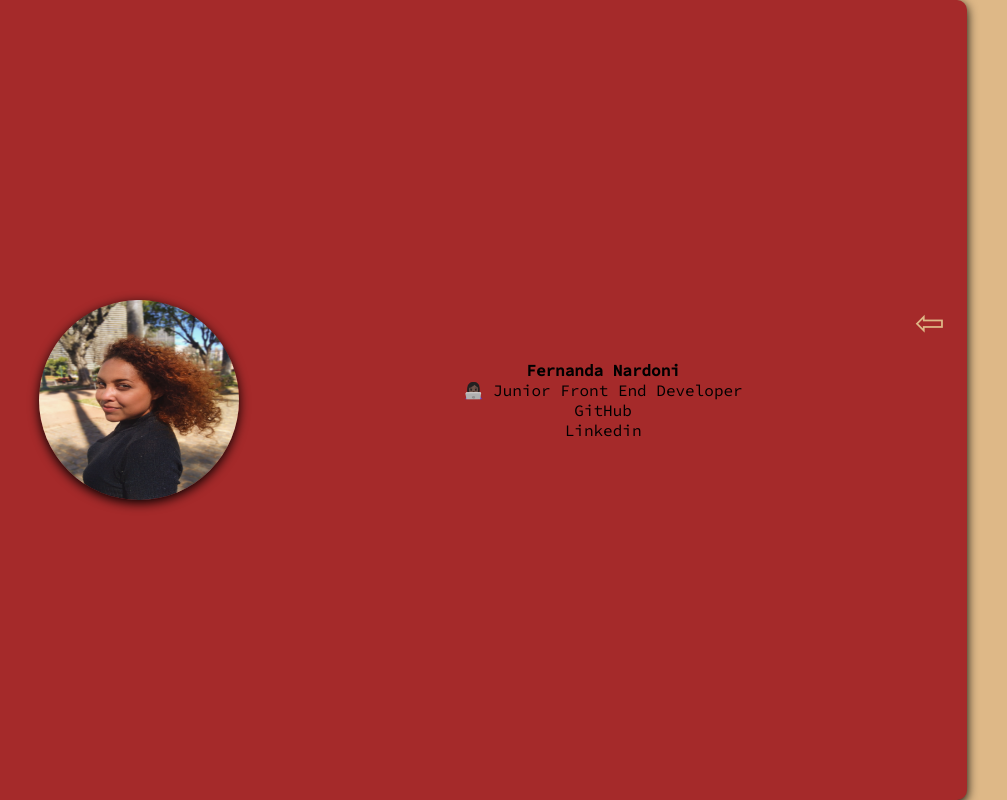
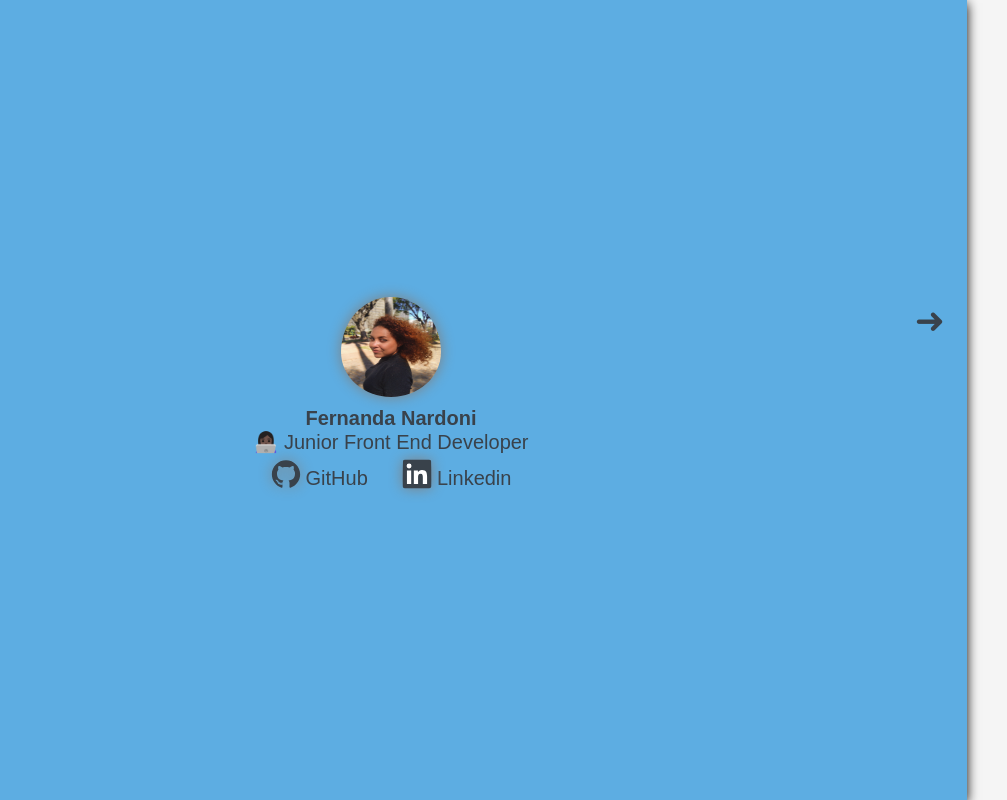
Before and after one commit to fernandanardoni/git-class, a plain HTML site: page index.html in a window 1280 px wide. Shown: the whole page, without its empty margins (185-1192 px from the left). Drawn offline with Linux system fonts and the light colour scheme; a web font is replaced by a local one.

Commit message:
layout and color changes

```diff
--- a/index.html
+++ b/index.html
@@ -11,33 +11,55 @@
 
 <body>
     <input type="checkbox" name="toggle-arrow" id="toggle-arrow">
-    <label for="toggle-arrow">&#8678</label>
+    <label for="toggle-arrow">&#10140</label>
 
     <div class="presentation">
-        <img src="./img/profile.jpeg" alt="profile">
+
         <span>
+            <img src="./img/profile.jpeg" alt="profile">
             <strong>Fernanda Nardoni</strong>
             <p> 👩🏿‍💻 Junior Front End Developer</p>
-            <a href="#">GitHub</a>
-            <a href="#">Linkedin</a>
+            <div class="links">
+                <a href="#" alt="github">
+                    <img src="./img/github-original.svg"  alt="">
+                GitHub</a>
+                <a href="#">
+                    <img src="./img/linkedin-original.svg" alt="">
+                Linkedin</a>
+            </div>
         </span>
     </div>
 
     <div class="features">
+
         <details>
-            <summary>Java Script</summary>
-            <p>React</p>
-            <p>ES6</p>
+            <summary> HTML5 </summary>
+            <p>JQuery</p>
         </details>
 
         <details>
-            <summary>
-
-            CSS
-        </summary>
+            <summary> CSS3 </summary>
             <p>SASS</p>
             <p>BEM</p>
+            <p>Chakra UI</p>
         </details>
+
+        <details>
+            <summary>Java Script</summary>
+            <p>DOM manipulation</p>
+            <p>Handling events</p>
+            <p>ES6</p>
+            <p>SPA</p>
+
+        </details>
+
+        <details>
+            <summary> Frameworks JS </summary>
+            <p>React</p>
+            <p>Next.js</p>
+            <p>styled-components</p>
+        </details>
+
 
     </div>
 </body>
--- a/style.css
+++ b/style.css
@@ -1,4 +1,6 @@
 @import url('https://fonts.googleapis.com/css2?family=Source+Code+Pro:wght@400;500&display=swap');
+@import url('//db.onlinewebfonts.com/c/961a181da27e7cbc072ec2fb5bbfe2a9?family=Circular+Std+Bold');
+@import url('//db.onlinewebfonts.com/c/860c3ec7bbc5da3e97233ccecafe512e?family=Circular+Std+Book');
 
 * {
     margin: 0;
@@ -10,8 +12,10 @@ html, body {
     width: 100%;
     box-sizing: border-box;
     display: flex;
-    font-family: 'Source Code Pro', sans-serif;
-    background: burlywood;
+    font-family: "Circular Std Book", sans-serif;
+    background: whitesmoke;
+    color: #39424b;
+    font-size: 20px;
 }
 
 input {
@@ -26,12 +30,12 @@ input, label {
 
 label {
     font-size: 36px;
-    color: #deb887;
-    transform: 0.2s;
+    color: #39424b;
+    cursor: pointer;
 }
 
 label:hover {
-    font-size: 40px;
+    font-size: 37px;
 }
 
 input:checked~label {
@@ -52,47 +56,58 @@ input:checked~.features {
     display: flex;
     align-items: center;
     justify-content: space-evenly;
-    border-radius: 0 10px 10px 0;
-    background: brown;
+    /* border-radius: 0 10px 10px 0; */
+    background:#5DADE2;
     box-shadow: 0px 3px 11px 0px #000000 ;
 
-}
-
-.presentation img {
-    height: 200px;
-    width: 200px;
-    border-radius: 50%;
-    box-shadow: 0px 3px 11px 0px #000000;
-}
-
-.presentation img:hover {
-    height: 205px;
-    width: 205px;
 }
 
 .presentation span {
     display: flex;
     flex-direction: column;
     align-items: center;
-
 }
 
-.presentation span a {
-    text-decoration: none;
-    color: black;
+.presentation span img {
+    height: 100px;
+    width: 100px;
+    border-radius: 50%;
+    padding-bottom: 10px;
+    filter: drop-shadow(0 0 0.35rem gray);
+    /* box-shadow: 0px 3px 11px 0px #000000; */
 }
 
-.presentation span a:hover {
-    color: #deb887;
+.presentation img:hover {
+    height: 105px;
+    width: 105px;
 }
 
+.presentation span .links a {
+    display: flex;
+    align-items: center;
+    text-decoration: none;
+    color: #39424b;
+}
+
+.presentation span .links a img{
+    width: 30px;
+    padding-right: 5px;
+}
+
+.links {
+    height: 50px;
+    width: 100%;
+    display: flex;
+    align-items: center;
+    justify-content: space-around;
+}
 
 .features {
     display: none;
     width: 50%;
     flex-direction: column;
     align-items: center;
-    justify-content: space-around;
+    justify-content: space-evenly;
 
 }
 
```
Also changed, not shown: img/arrow-right.svg, img/github-original.svg (added), img/html5-original.svg (added), img/javascript-original.svg (added), img/jquery-original.svg (added), img/linkedin-original.svg (added).
